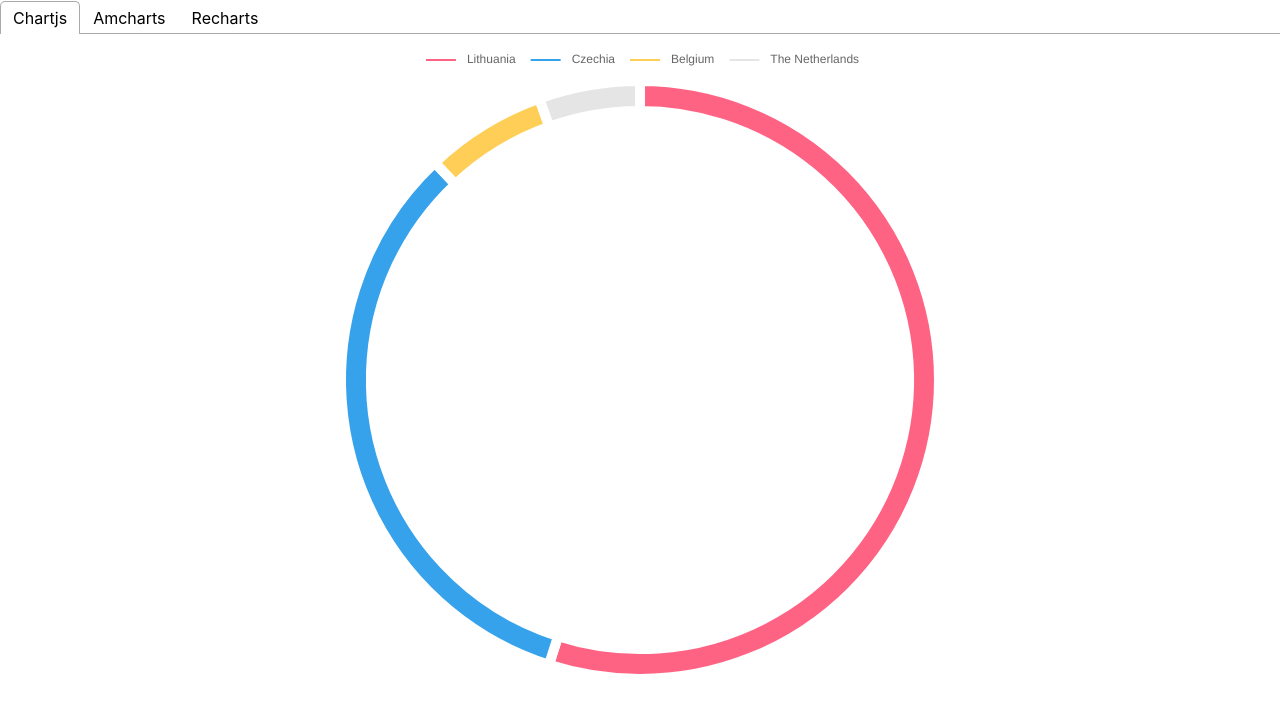
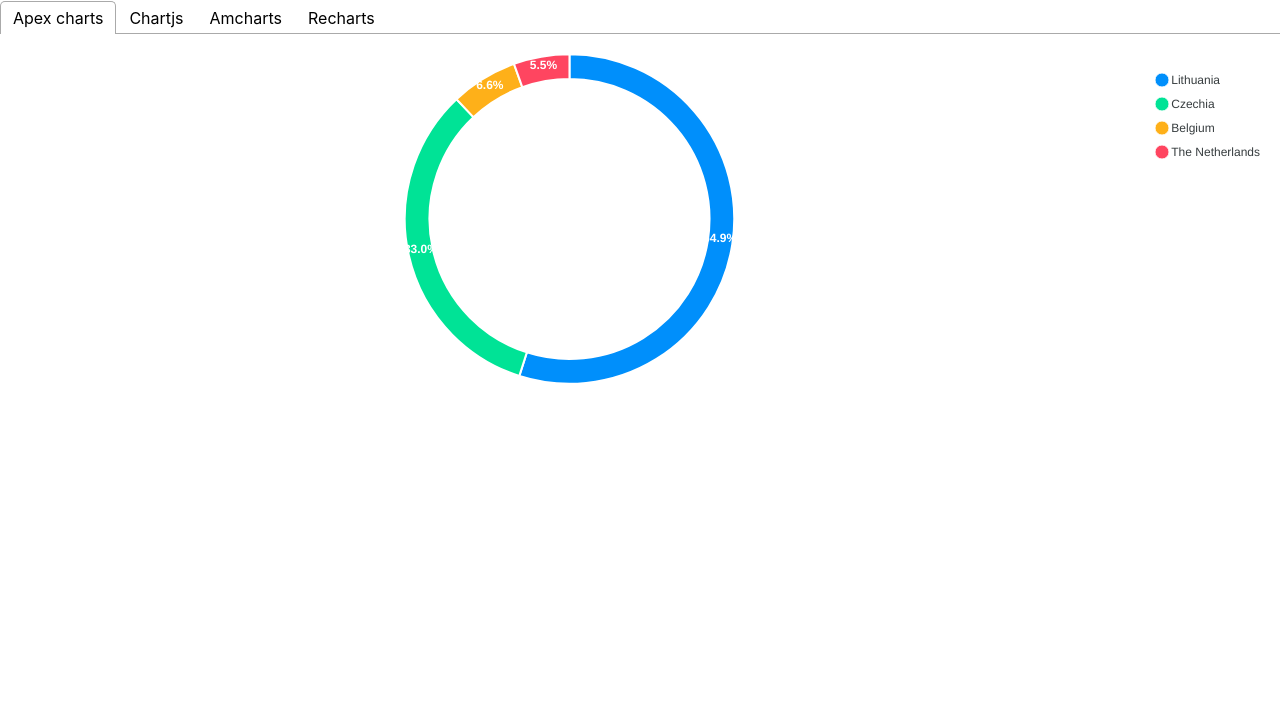
Before and after one commit to cakeinpanic/js-charts-comparison, a React (Create React App) app: page / in a window 1280 px wide. Shown: the top 712 px of the page. Built offline with nearby package versions, Linux system fonts and the light colour scheme; what @amcharts/amcharts4 would draw is missing.

Commit message:
add apexcharts

```diff
--- a/package.json
+++ b/package.json
@@ -7,8 +7,10 @@
     "@testing-library/jest-dom": "^4.2.4",
     "@testing-library/react": "^9.5.0",
     "@testing-library/user-event": "^7.2.1",
+    "apexcharts": "^3.20.0",
     "chart.js": "^2.9.3",
     "react": "^16.13.1",
+    "react-apexcharts": "^1.3.7",
     "react-chartjs-2": "^2.10.0",
     "react-dom": "^16.13.1",
     "react-router-dom": "^5.2.0",
--- a/src/charts/all-charts-demo.js
+++ b/src/charts/all-charts-demo.js
@@ -3,8 +3,9 @@ import React from 'react'
 import { Tab, TabList, TabPanel, Tabs } from 'react-tabs'
 import Rechart from './recahrts'
 import Amacharts from './amcharts'
-import 'react-tabs/style/react-tabs.css';
+import 'react-tabs/style/react-tabs.css'
 import { ChartJS } from './chartjs'
+import { ApexChart } from './apex'
 
 export const AllChartsDemo = () => {
 
@@ -12,17 +13,24 @@ export const AllChartsDemo = () => {
     <div>
       <Tabs>
         <TabList>
+          <Tab>Apex charts</Tab>
           <Tab>Chartjs</Tab>
           <Tab>Amcharts</Tab>
           <Tab>Recharts</Tab>
+        </TabList>
 
-        </TabList>
+        <TabPanel>
+          <ApexChart/>
+        </TabPanel>
+
         <TabPanel>
           <ChartJS/>
         </TabPanel>
+
         <TabPanel>
          <Amacharts/>
         </TabPanel>
+
         <TabPanel>
           <Rechart/>
         </TabPanel>
--- /dev/null
+++ b/src/charts/apex.js
@@ -0,0 +1,47 @@
+import React, { Component } from 'react'
+import ReactApexChart from 'react-apexcharts'
+import { DEFAULT_DATA } from '../data'
+
+export class ApexChart extends Component {
+  constructor (props) {
+    super(props)
+
+    this.state = {
+
+      series: DEFAULT_DATA.map(({ litres }) => litres),
+      options: {
+        plotOptions: {
+          pie: {
+            expandOnClick: false,
+            donut: {
+              size: '85%'
+            }
+          }
+        },
+        chart: {
+          type: 'donut',
+          dropShadow: {
+            enabled: false,
+          }
+        },
+        dataLabels: {
+          dropShadow: {
+            enabled: false
+          }
+        },
+        labels: DEFAULT_DATA.map(({ country }) => country)
+      }
+
+    }
+  }
+
+  render () {
+    return (
+
+      <div id="chart">
+        <ReactApexChart options={this.state.options} series={this.state.series} type={this.state.options.chart.type} height={350}/>
+      </div>
+
+    )
+  }
+}
```
Also changed, not shown: 2 other files (tests, documents, lock files or other folders).
